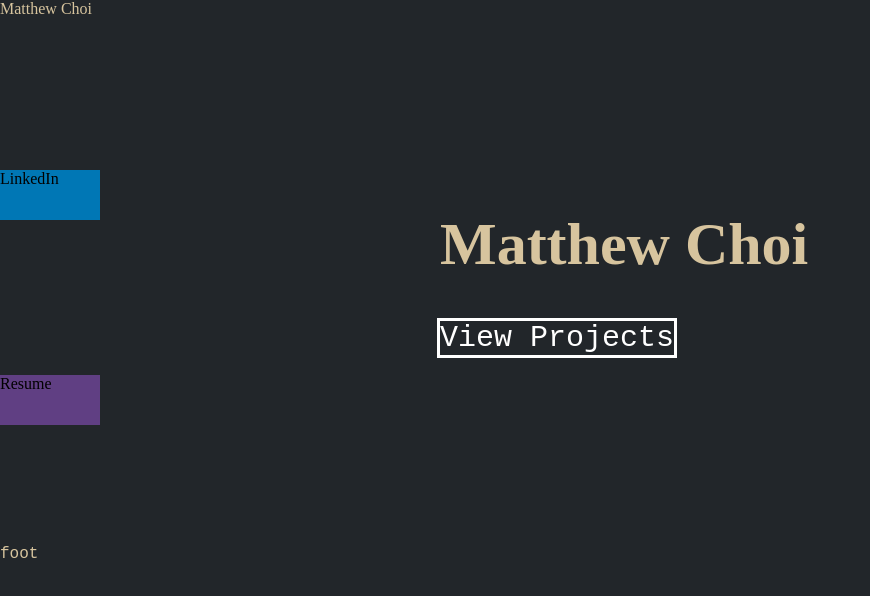
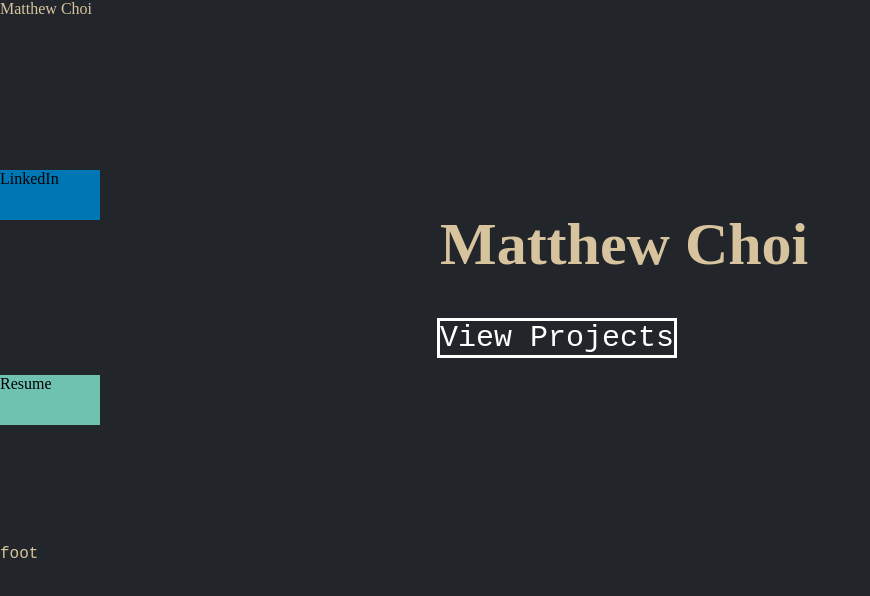
Before and after one commit to choim3/portfolio, a React (Create React App) app: page / in a window 1280 px wide. Shown: the top 596 px of the page, without its empty margins (0-870 px from the left). Built offline with nearby package versions, Linux system fonts and the light colour scheme.

Commit message:
changed button colors

```diff
--- a/src/components/hooks.jsx
+++ b/src/components/hooks.jsx
@@ -1,15 +1,5 @@
 import { useState, useEffect } from "react";
+
 export default function Hooks() {
-  const [hook, setHook] = useState(5);
-
-  useEffect(() => {
-    console.log("hello");
-  }, []);
-
-  return (
-    <div>
-      {hook}
-      <button onClick={() => setHook(hook + 1)}> + </button>
-    </div>
-  );
+  return <div></div>;
 }
--- a/src/css/home.css
+++ b/src/css/home.css
@@ -42,28 +42,32 @@ body {
   grid-row: 2;
   width: 100px;
   height: 50px;
-  background-color: #333;
+  /* background-color: #333;
+   */
+  background-color: #6fc2b0;
 }
 .medium {
   grid-column: 1/1;
   grid-row: 3;
   height: 50px;
   width: 100px;
-  background-color: #fcf6f5ff;
+  /* background-color: #fcf6f5ff; */
+  background-color: #6fc2b0;
 }
 .resume {
   grid-column: 1/1;
   grid-row: 4;
   height: 50px;
   width: 100px;
-  background-color: #603f83ff;
+  /* background-color: #603f83ff; */
+  background-color: #6fc2b0;
 }
 .contact {
   grid-column: 1/1;
   grid-row: 5;
   height: 50px;
   width: 100px;
-  background-color: #6fc2b0;
+  /* background-color: #6fc2b0; */
 }
 
 .name-container {
```
